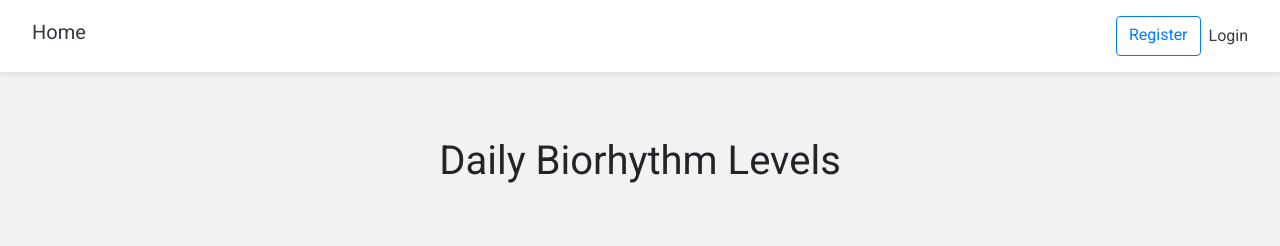
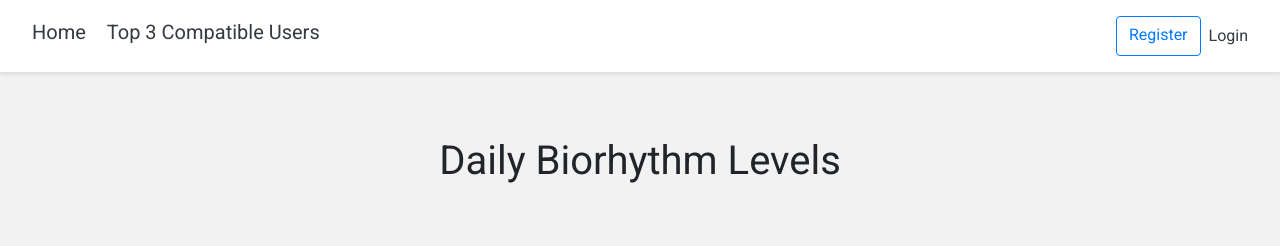
Before and after one commit to RedBrickBurrito/BiorhythmSocialNetwork, a Django app: page / in a window 1280 px wide. Shown: the top 246 px of the page. Run offline with Django 4.2, Linux system fonts and the light colour scheme; data comes from the database, SQL or seed files in the repository; some libraries are stand-ins or nearby versions.

Commit message:
added link to top 3 in header

```diff
--- a/biorythm_social_network/templates/snippets/header.html
+++ b/biorythm_social_network/templates/snippets/header.html
@@ -8,6 +8,7 @@
   <div class="d-none d-md-flex flex-row my-auto flex-grow-1 align-items-center">
     <h5 class="mr-3 font-weight-normal justify-content-start">
       <a class="p-2 text-dark" href="{% url 'home' %}">Home</a>
+      <a class="p-2 text-dark" href="{% url 'top3' %}">Top 3 Compatible Users</a>
     </h5>
     <div class="d-flex flex-row-reverse flex-grow-1">
         <a class="p-2 text-dark" href="">Login</a>
```
